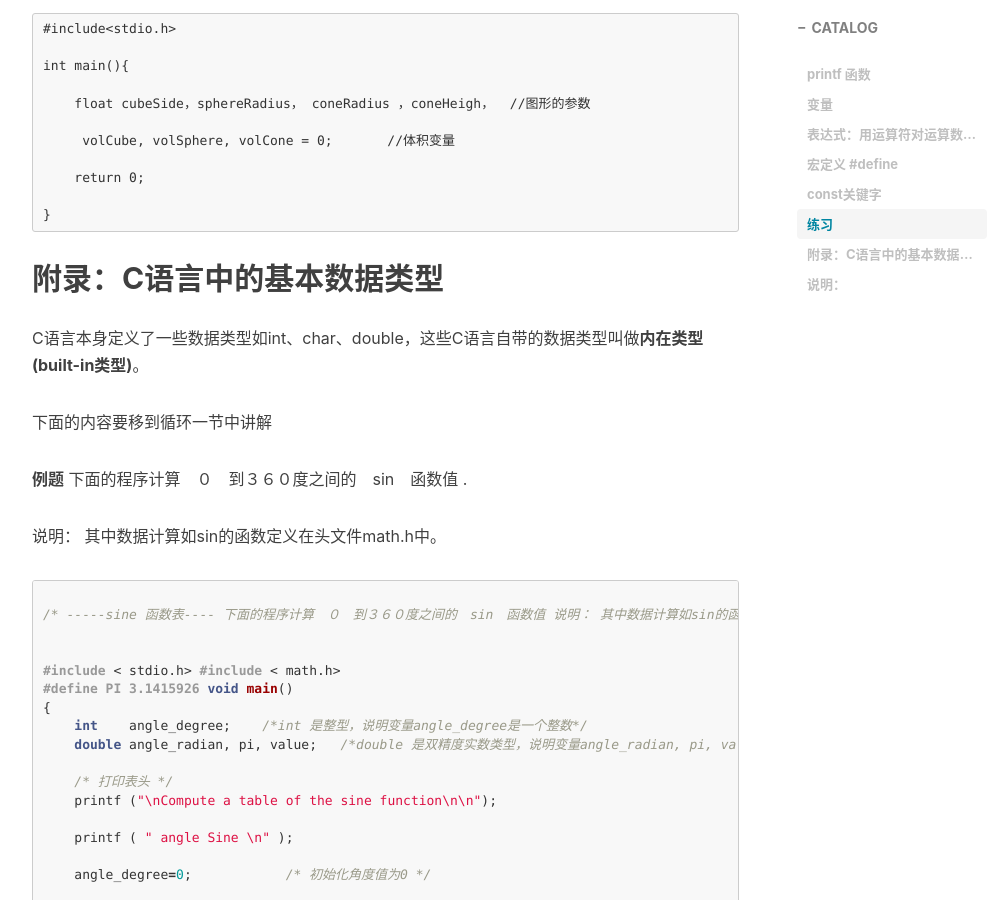
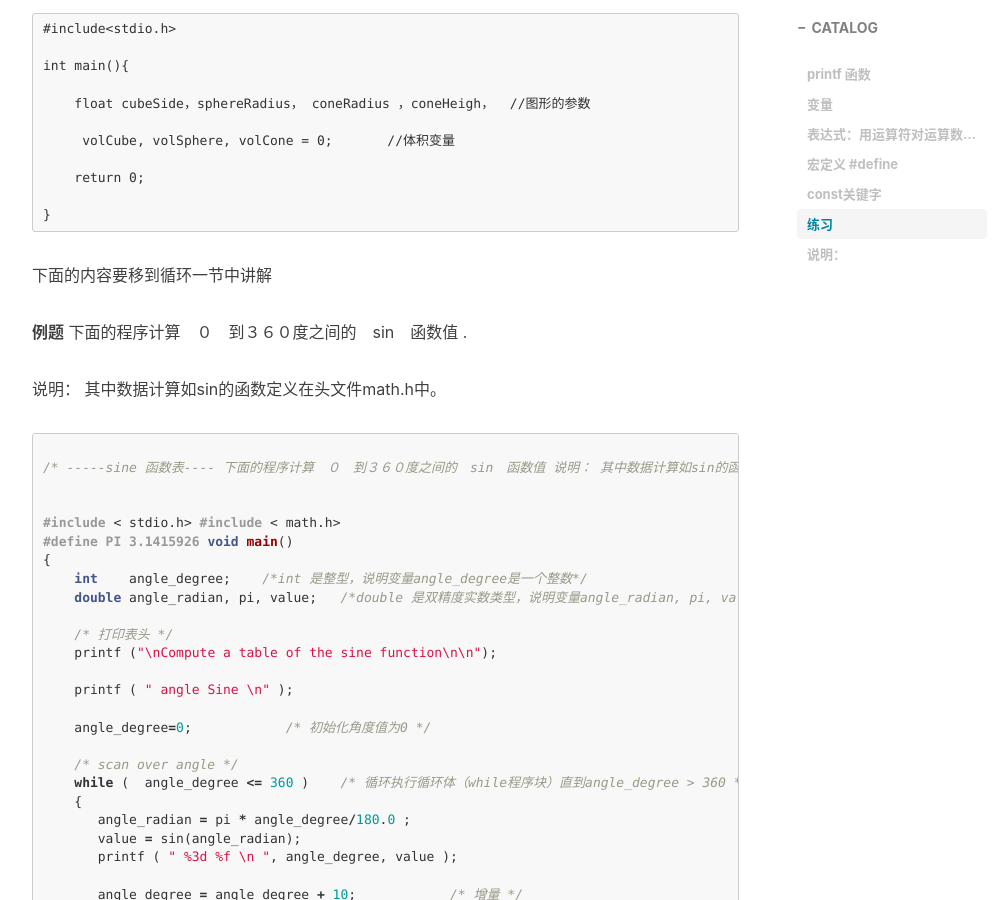
Before and after one commit to xuepro/xuepro.github.io, a Jekyll site: the page built from _posts/2017-10-30-2.C语言教程-我们来计算吧.md, in a window 1280 px wide and 900 px high, scrolled down 7903 px. Shown: the whole window, without its empty margins (233-1239 px from the left). Built offline with Jekyll 4.4.1, drawn with Linux system fonts in a browser that asks for light colours; nearby versions of some CDN libraries; comment, search, counter and statistics services are not loaded.

Commit message:
Update 2017-10-30-2.C语言教程-我们来计算吧.md

````diff
--- a/_posts/2017-10-30-2.C语言教程-我们来计算吧.md
+++ b/_posts/2017-10-30-2.C语言教程-我们来计算吧.md
@@ -321,9 +321,6 @@ int main(){
 }
 ```
 
-## 附录：C语言中的基本数据类型
-
-C语言本身定义了一些数据类型如int、char、double，这些C语言自带的数据类型叫做**内在类型(built-in类型)**。
 
 
 
````
